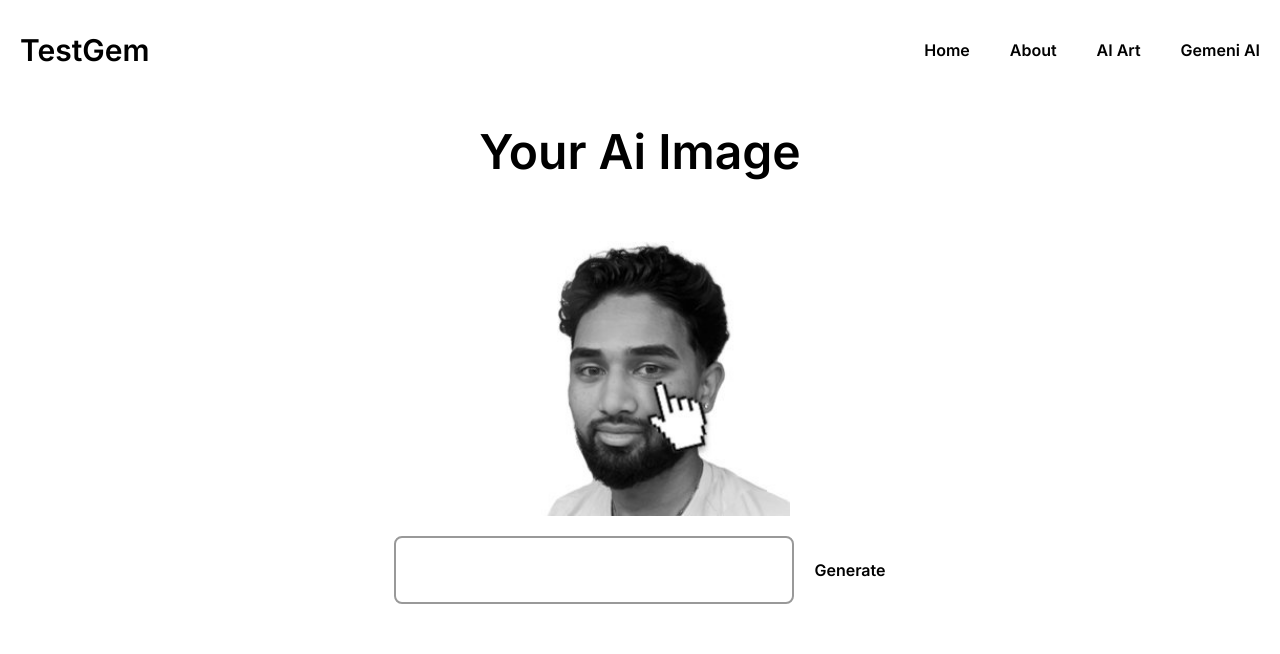
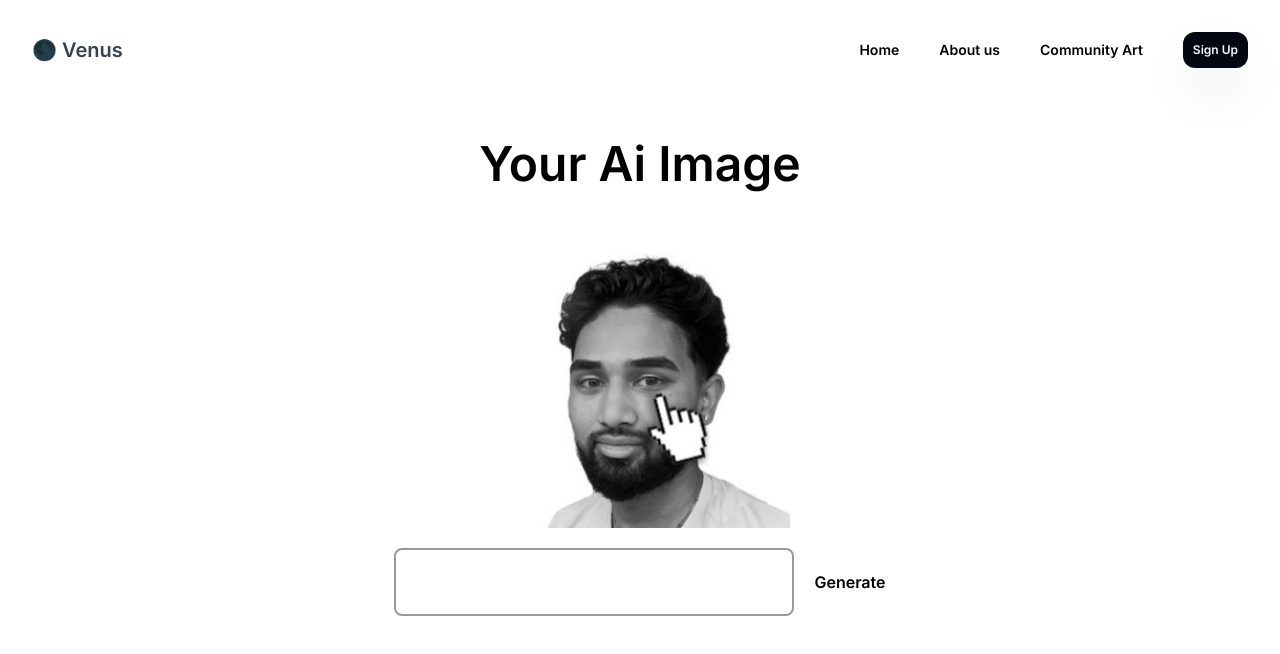
Before and after one commit to VelpCode/velpAi, a React (Create React App) app in the folder gemini-ai-app/: page / in a window 1280 px wide. Shown: the top 654 px of the page. Built offline with nearby package versions, Linux system fonts and the light colour scheme.

Commit message:
tovenusnback

```diff
--- a/gemini-ai-app/src/components/Navbar.jsx
+++ b/gemini-ai-app/src/components/Navbar.jsx
@@ -3,18 +3,22 @@ import React from 'react'
 const Navbar = () => {
   return (
     <div>
-        <div className="navbar flex mt-3 align-middle items-center justify-between p-5">
-          <div className="logo text-3xl">TestGem</div>
-          <ul className='d flex gap-10'>
+        <div className="navbar flex items-center justify-between p-8">
+
+            <div className="logo">
+                <hi className="venus text-xl font-medium text-gray-700">
+                🌑 Venus
+                </hi>
+            </div>
+            <ul className='flex gap-10 font-light text-sm align-middle items-center justify-center'>
                 <li>Home</li>
-                <li>About</li>
-                <li>AI Art</li>
-                <li>Gemeni AI</li>
-          </ul>
+                <li>About us</li>
+                <li>Community Art</li>
+                <li className='b rounded-xl bg-gray-950 text-gray-50 text-xs shadow-2xl p-[10px] font-semibold'>Sign Up</li>
+            </ul>
         </div>
+
     </div>
-
-
   )
 }
 
```
